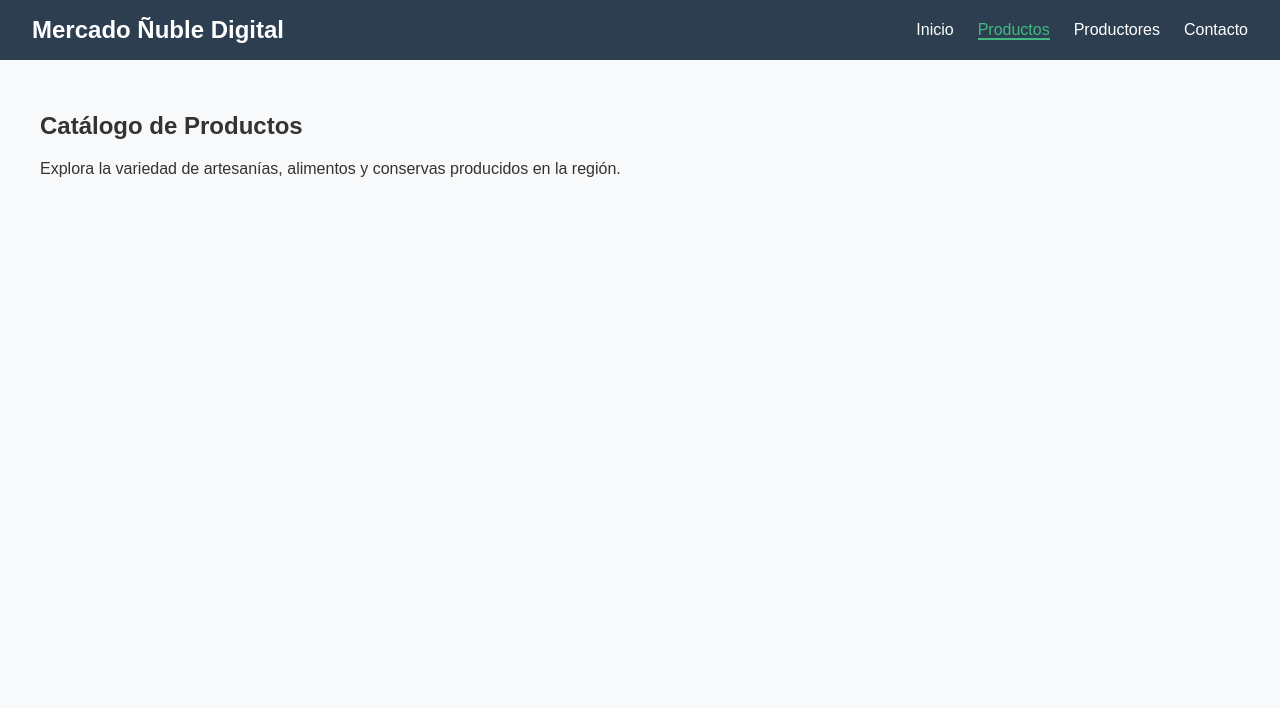
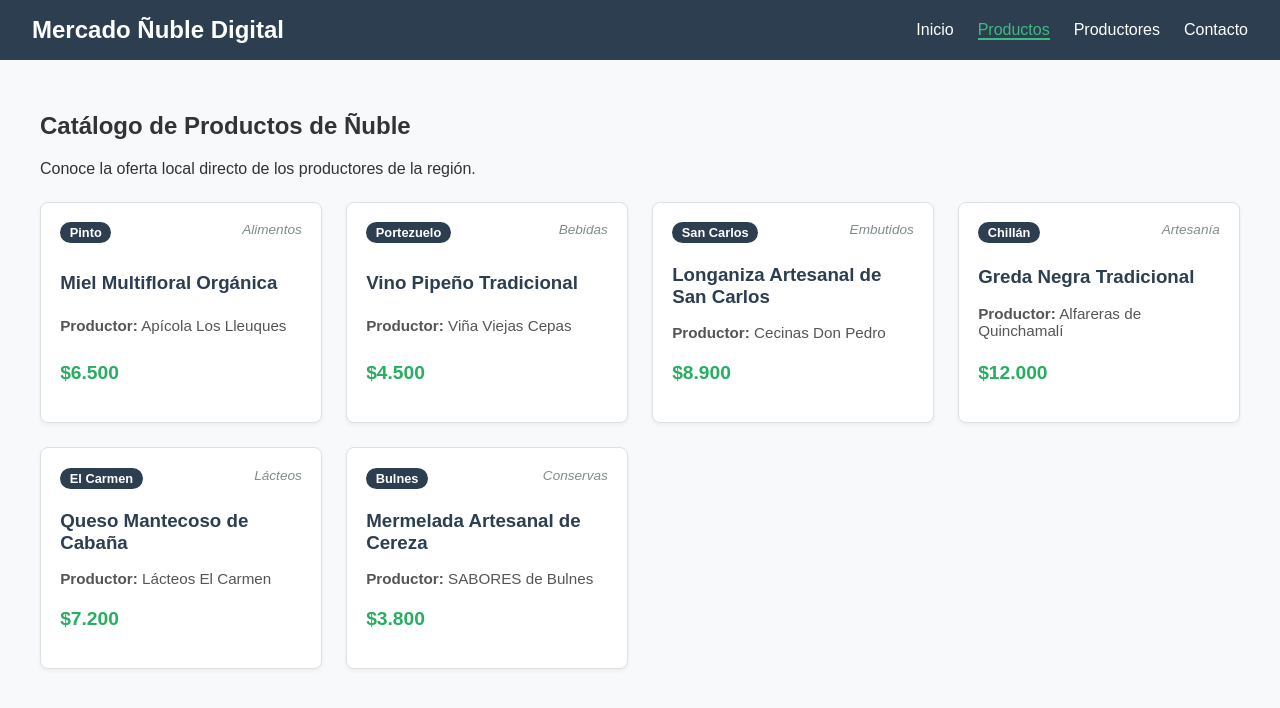
Before and after one commit to Rafitaps57/Ev1.INGWEB, a Vue app: page /productos in a window 1280 px wide. Shown: the top 708 px of the page. Built offline with nearby package versions, Linux system fonts and the light colour scheme.

Commit message:
Parte B - Componentes y Props

```diff
--- /dev/null
+++ b/src/components/productoCarta.vue
@@ -0,0 +1,72 @@
+<script setup>
+defineProps({
+  producto: {
+    type: Object,
+    required: true
+  }
+})
+</script>
+
+<template>
+  <div class="product-card">
+    <div class="card-header">
+      <span class="comuna-badge">{{ producto.comuna }}</span>
+      <span class="categoria-tag">{{ producto.categoria }}</span>
+    </div>
+    <h3>{{ producto.nombre }}</h3>
+    <p class="productor"><strong>Productor:</strong> {{ producto.productor }}</p>
+    <p class="precio">${{ producto.precio.toLocaleString('es-CL') }}</p>
+  </div>
+</template>
+
+<style scoped>
+.product-card {
+  border: 1px solid #e0e0e0;
+  border-radius: 8px;
+  padding: 1.2rem;
+  background-color: #ffffff;
+  box-shadow: 0 2px 4px rgba(0,0,0,0.05);
+  display: flex;
+  flex-direction: column;
+  justify-content: space-between;
+}
+
+.card-header {
+  display: flex;
+  justify-content: space-between;
+  margin-bottom: 0.8rem;
+}
+
+.comuna-badge {
+  background-color: #2c3e50;
+  color: white;
+  padding: 0.2rem 0.6rem;
+  border-radius: 12px;
+  font-size: 0.8rem;
+  font-weight: bold;
+}
+
+.categoria-tag {
+  color: #7f8c8d;
+  font-size: 0.85rem;
+  font-style: italic;
+}
+
+h3 {
+  margin: 0.5rem 0;
+  color: #2c3e50;
+}
+
+.productor {
+  color: #555;
+  font-size: 0.95rem;
+  margin: 0.5rem 0;
+}
+
+.precio {
+  font-size: 1.2rem;
+  font-weight: bold;
+  color: #27ae60;
+  margin-top: 0.8rem;
+}
+</style>
--- a/src/views/productos.vue
+++ b/src/views/productos.vue
@@ -1,7 +1,73 @@
+<script setup>
+import { ref } from 'vue'
+import ProductCard from '../components/productoCarta.vue'
+
+// PARTE B: Estructura de datos con 6 productos y al menos 3 comunas de Ñuble
+const listaProductos = ref([
+  {
+    id: 1,
+    nombre: 'Miel Multifloral Orgánica',
+    categoria: 'Alimentos',
+    productor: 'Apícola Los Lleuques',
+    comuna: 'Pinto',
+    precio: 6500
+  },
+  {
+    id: 2,
+    nombre: 'Vino Pipeño Tradicional',
+    categoria: 'Bebidas',
+    productor: 'Viña Viejas Cepas',
+    comuna: 'Portezuelo',
+    precio: 4500
+  },
+  {
+    id: 3,
+    nombre: 'Longaniza Artesanal de San Carlos',
+    categoria: 'Embutidos',
+    productor: 'Cecinas Don Pedro',
+    comuna: 'San Carlos',
+    precio: 8900
+  },
+  {
+    id: 4,
+    nombre: 'Greda Negra Tradicional',
+    categoria: 'Artesanía',
+    productor: 'Alfareras de Quinchamalí',
+    comuna: 'Chillán',
+    precio: 12000
+  },
+  {
+    id: 5,
+    nombre: 'Queso Mantecoso de Cabaña',
+    categoria: 'Lácteos',
+    productor: 'Lácteos El Carmen',
+    comuna: 'El Carmen',
+    precio: 7200
+  },
+  {
+    id: 6,
+    nombre: 'Mermelada Artesanal de Cereza',
+    categoria: 'Conservas',
+    productor: 'SABORES de Bulnes',
+    comuna: 'Bulnes',
+    precio: 3800
+  }
+])
+</script>
+
 <template>
   <main class="page-container">
-    <h2>Catálogo de Productos</h2>
-    <p>Explora la variedad de artesanías, alimentos y conservas producidos en la región.</p>
+    <h2>Catálogo de Productos de Ñuble</h2>
+    <p>Conoce la oferta local directo de los productores de la región.</p>
+
+    <!-- PARTE B: Contenedor donde se pasa la prop a cada tarjeta -->
+    <div class="grid-productos">
+      <ProductCard
+        v-for="prod in listaProductos"
+        :key="prod.id"
+        :producto="prod"
+      />
+    </div>
   </main>
 </template>
 
@@ -11,4 +77,11 @@
   max-width: 1200px;
   margin: 0 auto;
 }
+
+.grid-productos {
+  display: grid;
+  grid-template-columns: repeat(auto-fill, minmax(280px, 1fr));
+  gap: 1.5rem;
+  margin-top: 1.5rem;
+}
 </style>
```
Also changed, not shown: 1 other file (tests, documents, lock files or other folders).
